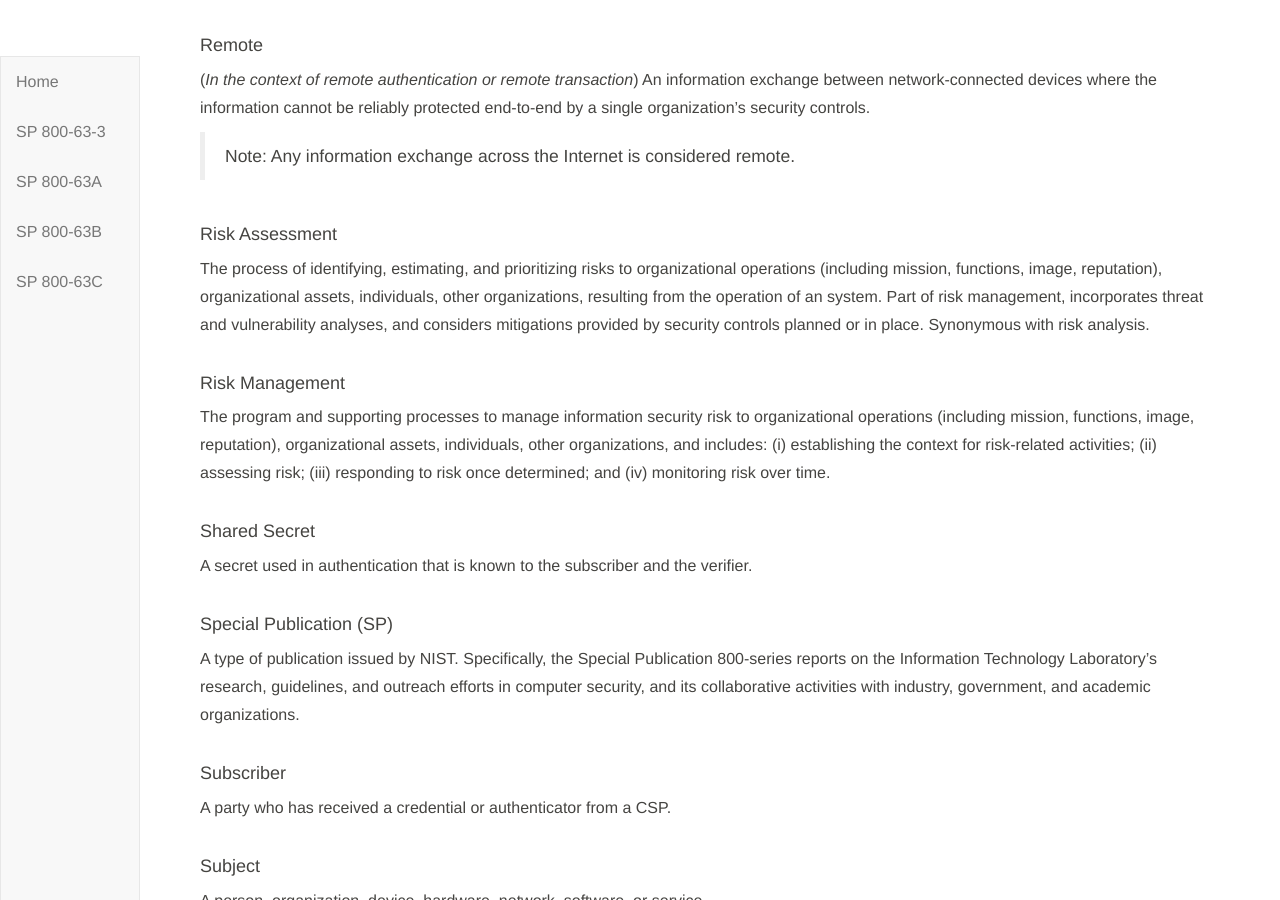
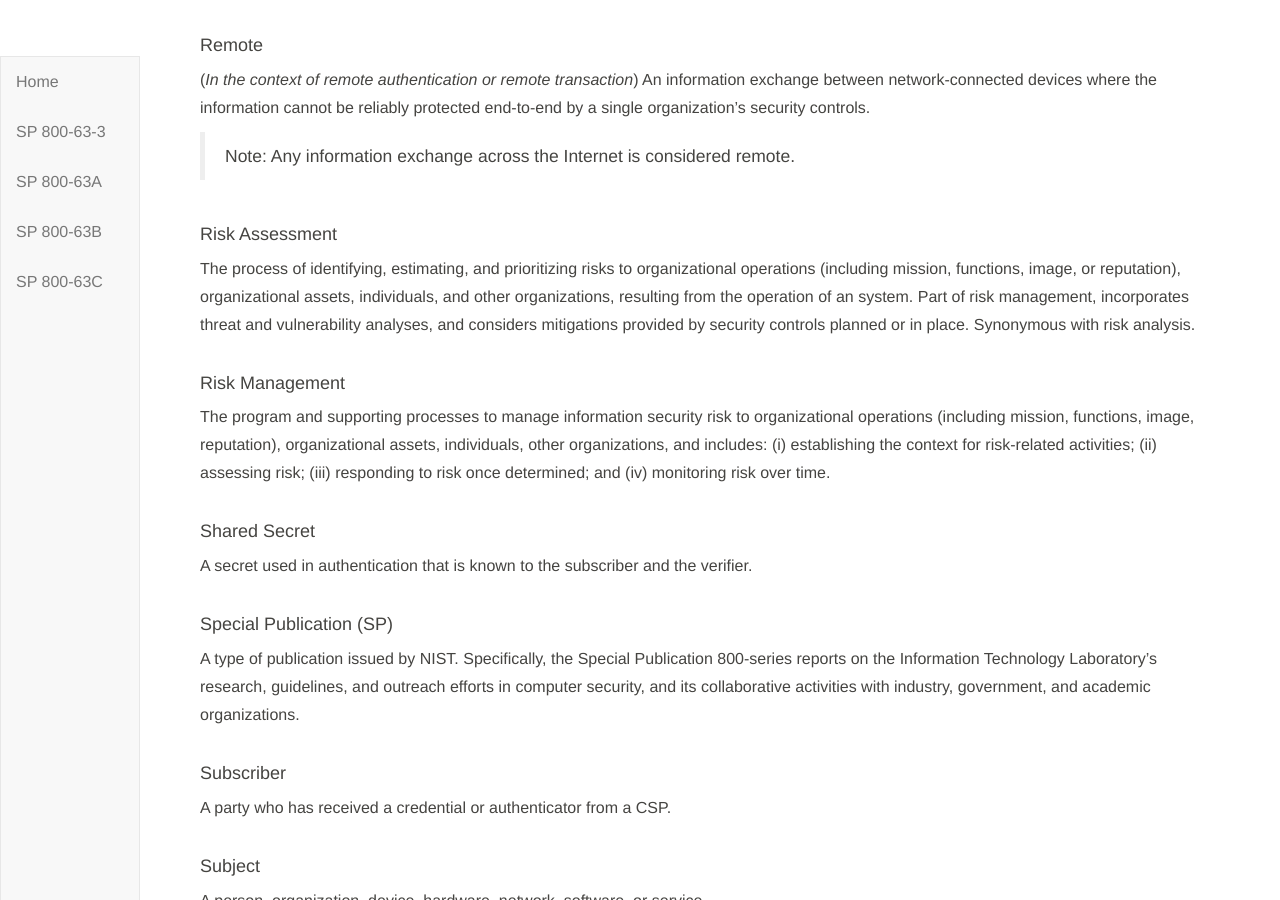
Before and after one commit to usnistgov/800-63-3, a Jekyll site: the page built from sp800-63-3/sec3_definitions.md, in a window 1280 px wide and 900 px high, scrolled down 5475 px. Built offline with Jekyll 4.4.1, drawn with Linux system fonts in a browser that asks for light colours; our own code applies the rules of GitHub Pages for plain Markdown files; some of the changed text lies outside the part shown.

Commit message:
Definition updates for JF.

```diff
--- a/sp800-63-3/sec3_definitions.md
+++ b/sp800-63-3/sec3_definitions.md
@@ -158,7 +158,7 @@ An entity that relies upon the subscriber's authenticator(s) and credentials or
 > Note: Any information exchange across the Internet is considered remote.
 
 #### Risk Assessment
-The process of identifying, estimating, and prioritizing risks to organizational operations (including mission, functions, image, reputation), organizational assets, individuals, other organizations, resulting from the operation of an system. Part of risk management, incorporates threat and vulnerability analyses, and considers mitigations provided by security controls planned or in place. Synonymous with risk analysis.
+The process of identifying, estimating, and prioritizing risks to organizational operations (including mission, functions, image, or reputation), organizational assets, individuals, and other organizations, resulting from the operation of an system. Part of risk management, incorporates threat and vulnerability analyses, and considers mitigations provided by security controls planned or in place. Synonymous with risk analysis.
 
 #### Risk Management
 The program and supporting processes to manage information security risk to organizational operations (including mission, functions, image, reputation), organizational assets, individuals, other organizations, and includes: (i) establishing the context for risk-related activities; (ii) assessing risk; (iii) responding to risk once determined; and (iv) monitoring risk over time.
```
Also changed, not shown: other parts of sp800-63-3/sec3_definitions.md (+1 -1 lines).
